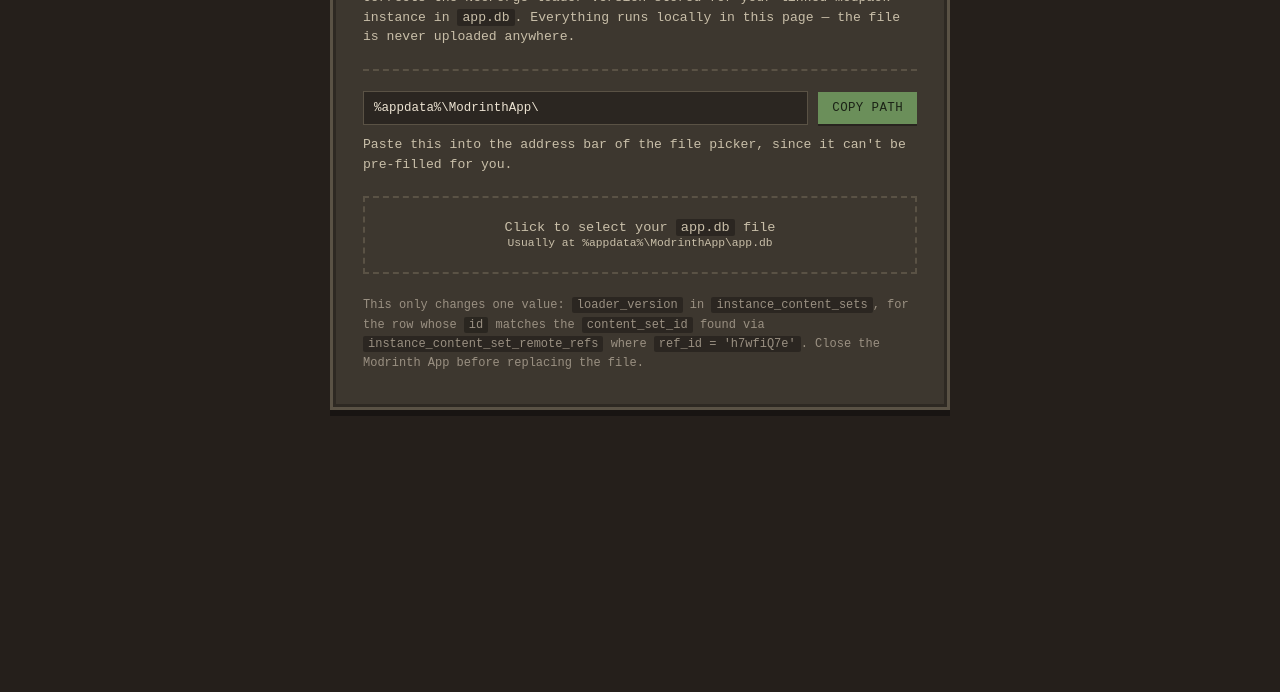
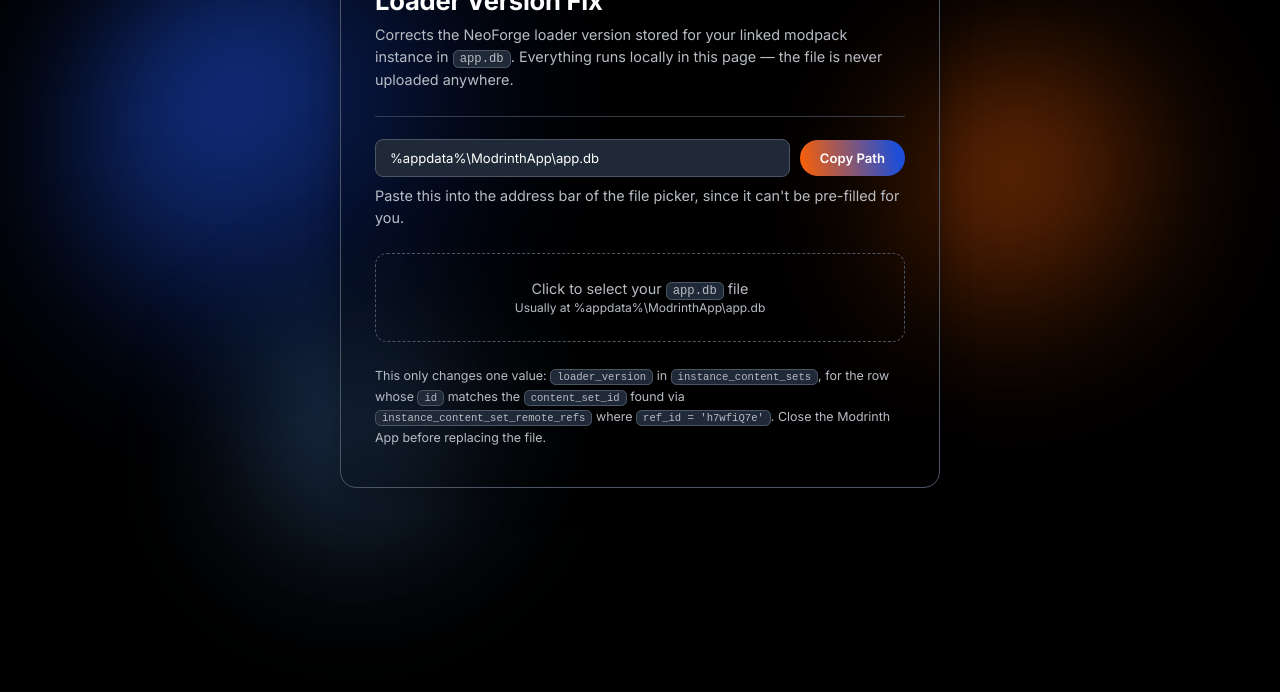
Before and after one commit to MinenMaster/modrinthapp-version-fixer, a plain HTML site: page index.html in a window 1280 px wide. Shown: the part 108-800 px from the top of the page. Drawn offline with nearby package versions, Linux system fonts and the light colour scheme.

Commit message:
Update loader version and improve styling in index.html

```diff
--- a/index.html
+++ b/index.html
@@ -1,78 +1,132 @@
 <!DOCTYPE html>
-<html lang="en">
-<head>
+<html lang="en"><head>
 <meta charset="UTF-8">
-<title>Loader Version Fix</title>
+<title>app.db Loader Version Fix</title>
+<link rel="preconnect" href="https://fonts.googleapis.com">
+<link rel="preconnect" href="https://fonts.gstatic.com" crossorigin="">
+<link href="https://fonts.googleapis.com/css2?family=Inter:wght@400;500;600;700&amp;display=swap" rel="stylesheet">
 <style>
   :root {
-    --bark: #2b2420;
-    --stone: #3d372f;
-    --parchment: #ece3d2;
-    --moss: #6b8f5a;
-    --moss-dark: #55703f;
-    --clay: #a5644a;
-    --error: #b3452f;
-    --line: #5a5245;
+    --ink: #ffffff;
+    --dim: #b8bcc4;
+    --border: #4b5563;
+    --panel: rgba(0,0,0,0.25);
+    --field: #1f2937;
+    --blue: #1d4ed8;
+    --orange: #f55f0a;
+    --grad: linear-gradient(259.53deg, #1d4ed8 8.53%, #f55f0a 96.34%);
   }
 
   * { box-sizing: border-box; }
 
+  html, body {
+    margin: 0;
+    min-height: 100vh;
+    background: #000;
+    color: var(--ink);
+    font-family: 'Inter', ui-sans-serif, system-ui, -apple-system, sans-serif;
+    overflow-x: hidden;
+  }
+
   body {
-    margin: 0;
-    padding: 40px 20px;
-    background: var(--bark);
-    background-image:
-      linear-gradient(180deg, rgba(0,0,0,0.15), rgba(0,0,0,0.15));
-    color: var(--parchment);
-    font-family: 'Courier New', ui-monospace, monospace;
     display: flex;
     justify-content: center;
+    align-items: flex-start;
+    padding: 60px 20px;
+    position: relative;
   }
 
+  .glow-container {
+    position: fixed;
+    inset: 0;
+    z-index: 0;
+    overflow: hidden;
+    pointer-events: none;
+  }
+  .ball {
+    position: absolute;
+    width: 480px;
+    height: 480px;
+    border-radius: 50%;
+    filter: blur(75px);
+    opacity: 0.75;
+    background: radial-gradient(circle at 30% 30%, var(--blue), transparent 70%);
+    top: 5%;
+    left: 5%;
+    animation: drift1 90s ease-in-out infinite;
+  }
+  .ball:nth-child(2) {
+    width: 320px;
+    height: 320px;
+    background: radial-gradient(circle at 30% 30%, var(--orange), transparent 70%);
+    top: 20%;
+    left: 70%;
+    opacity: 0.65;
+    animation: drift2 70s ease-in-out infinite;
+  }
+  .ball:nth-child(3) {
+    width: 260px;
+    height: 260px;
+    background: radial-gradient(circle at 30% 30%, #60a5fa, transparent 70%);
+    top: 55%;
+    left: 20%;
+    opacity: 0.55;
+    animation: drift3 100s ease-in-out infinite;
+  }
+  @keyframes drift1 { 0%,100% { transform: translate(0,0); } 50% { transform: translate(120px, 80px); } }
+  @keyframes drift2 { 0%,100% { transform: translate(0,0); } 50% { transform: translate(-100px, 60px); } }
+  @keyframes drift3 { 0%,100% { transform: translate(0,0); } 50% { transform: translate(80px, -60px); } }
+
   .panel {
+    position: relative;
+    z-index: 1;
     width: 100%;
-    max-width: 620px;
-    background: var(--stone);
-    border: 3px solid var(--line);
-    box-shadow: inset 0 0 0 3px rgba(0,0,0,0.25), 0 6px 0 rgba(0,0,0,0.35);
-    padding: 28px 30px 34px;
+    max-width: 600px;
+    background: var(--panel);
+    backdrop-filter: blur(14px);
+    -webkit-backdrop-filter: blur(14px);
+    border: 1px solid var(--border);
+    border-radius: 1rem;
+    box-shadow: 0 10px 30px rgba(0,0,0,0.35);
+    padding: 32px 34px 38px;
   }
 
   h1 {
-    font-size: 1.15rem;
-    letter-spacing: 0.03em;
-    text-transform: uppercase;
-    margin: 0 0 4px;
-    color: var(--moss);
+    font-size: 1.6rem;
+    font-weight: 700;
+    margin: 0 0 8px;
+    letter-spacing: -0.01em;
   }
 
   .sub {
-    font-size: 0.82rem;
-    color: #c9bfa9;
-    margin: 0 0 22px;
-    line-height: 1.5;
+    font-size: 0.9rem;
+    color: var(--dim);
+    margin: 0 0 24px;
+    line-height: 1.55;
   }
 
   .rule {
     border: none;
-    border-top: 2px dashed var(--line);
-    margin: 20px 0;
+    border-top: 1px solid var(--border);
+    margin: 22px 0;
+    opacity: 0.7;
   }
 
   .copy-row {
     display: flex;
     align-items: center;
     gap: 10px;
-    margin-bottom: 14px;
+    margin-bottom: 12px;
   }
 
   .copy-path {
     flex: 1;
-    background: rgba(0,0,0,0.3);
-    border: 1px solid var(--line);
-    padding: 9px 10px;
-    font-size: 0.78rem;
-    color: var(--parchment);
+    background: var(--field);
+    border: 1px solid var(--border);
+    border-radius: 0.5rem;
+    padding: 10px 14px;
+    font-size: 0.82rem;
+    color: var(--ink);
     overflow-x: auto;
     white-space: nowrap;
   }
@@ -81,101 +135,119 @@
     flex: 0 0 auto;
     width: auto;
     margin: 0;
-    padding: 9px 14px;
-    font-size: 0.78rem;
-    background: var(--moss);
-    color: #1c2417;
-    box-shadow: 0 2px 0 rgba(0,0,0,0.35);
+    padding: 10px 20px;
+    font-size: 0.82rem;
+    font-weight: 600;
+    border-radius: 999px;
+    background: var(--grad);
+    color: #fff;
+    box-shadow: none;
   }
-  .copy-btn:hover { background: var(--moss-dark); }
-  .copy-btn:active { transform: translateY(1px); box-shadow: 0 1px 0 rgba(0,0,0,0.35); }
-  .copy-btn.copied { background: var(--clay); color: #2b1b13; }
+  .copy-btn:hover { filter: brightness(1.08); }
+  .copy-btn:active { transform: scale(0.98); }
+  .copy-btn.copied { background: #16a34a; }
 
   label.dropzone {
     display: block;
-    border: 2px dashed var(--line);
-    padding: 22px;
+    border: 1.5px dashed var(--border);
+    border-radius: 0.75rem;
+    padding: 26px;
     text-align: center;
     cursor: pointer;
-    font-size: 0.85rem;
-    color: #c9bfa9;
-    transition: border-color 0.15s, color 0.15s;
+    font-size: 0.9rem;
+    color: var(--dim);
+    transition: border-color 0.2s, color 0.2s, background 0.2s;
   }
-  label.dropzone:hover { border-color: var(--moss); color: var(--parchment); }
+  label.dropzone:hover {
+    border-color: var(--blue);
+    color: var(--ink);
+    background: rgba(29,78,216,0.08);
+  }
   input[type="file"] { display: none; }
 
   .step {
     display: none;
-    margin-top: 20px;
+    margin-top: 22px;
   }
   .step.active { display: block; }
 
   .row {
     display: flex;
     justify-content: space-between;
+    align-items: center;
     gap: 12px;
-    padding: 8px 0;
-    border-bottom: 1px solid var(--line);
-    font-size: 0.85rem;
+    padding: 10px 0;
+    border-bottom: 1px solid var(--border);
+    font-size: 0.88rem;
   }
-  .row span:first-child { color: #c9bfa9; }
-  .row span:last-child { text-align: right; }
+  .row span:first-child { color: var(--dim); }
+  .row span:last-child { text-align: right; font-weight: 500; }
 
   .badge {
-    padding: 2px 8px;
-    border-radius: 2px;
-    font-weight: bold;
+    padding: 3px 12px;
+    border-radius: 999px;
+    font-weight: 600;
+    font-size: 0.8rem;
+    color: #fff;
   }
-  .badge.old { background: var(--error); color: white; }
-  .badge.new { background: var(--moss-dark); color: white; }
+  .badge.old { background: #7f1d1d; }
+  .badge.new { background: linear-gradient(259.53deg, #1d4ed8 8.53%, #16a34a 96.34%); }
 
   button {
     font-family: inherit;
-    font-size: 0.85rem;
-    text-transform: uppercase;
-    letter-spacing: 0.03em;
-    padding: 12px 18px;
+    font-size: 0.9rem;
+    font-weight: 600;
+    padding: 12px 20px;
     border: none;
-    box-shadow: 0 3px 0 rgba(0,0,0,0.35);
+    border-radius: 999px;
     cursor: pointer;
     width: 100%;
-    margin-top: 18px;
-    transition: transform 0.05s;
+    margin-top: 20px;
+    transition: transform 0.15s, filter 0.15s;
   }
-  button:active { transform: translateY(2px); box-shadow: 0 1px 0 rgba(0,0,0,0.35); }
-  button:disabled { opacity: 0.5; cursor: not-allowed; }
+  button:active { transform: scale(0.99); }
+  button:disabled { opacity: 0.45; cursor: not-allowed; }
 
-  .btn-primary { background: var(--moss); color: #1c2417; }
-  .btn-primary:hover:not(:disabled) { background: var(--moss-dark); }
+  .btn-primary { background: var(--grad); color: #fff; }
+  .btn-primary:hover:not(:disabled) { filter: brightness(1.08); }
 
-  .btn-clay { background: var(--clay); color: #2b1b13; }
-  .btn-clay:hover:not(:disabled) { background: #8f5340; }
+  .btn-clay { background: var(--grad); color: #fff; }
+  .btn-clay:hover:not(:disabled) { filter: brightness(1.08); }
 
   .msg {
-    margin-top: 14px;
-    font-size: 0.82rem;
-    line-height: 1.5;
-    padding: 10px 12px;
-    border-left: 3px solid var(--moss);
-    background: rgba(0,0,0,0.15);
+    margin-top: 16px;
+    font-size: 0.85rem;
+    line-height: 1.55;
+    padding: 12px 14px;
+    border-radius: 0.75rem;
+    border: 1px solid var(--border);
+    background: rgba(29,78,216,0.1);
   }
-  .msg.error { border-left-color: var(--error); }
+  .msg.error { border-color: #b91c1c; background: rgba(185,28,28,0.12); }
 
   .note {
-    font-size: 0.75rem;
-    color: #9a9082;
-    margin-top: 22px;
-    line-height: 1.6;
+    font-size: 0.78rem;
+    color: var(--dim);
+    margin-top: 24px;
+    line-height: 1.65;
   }
 
   code {
-    background: rgba(0,0,0,0.3);
-    padding: 1px 5px;
-    border-radius: 2px;
+    background: var(--field);
+    border: 1px solid var(--border);
+    padding: 1px 6px;
+    border-radius: 0.35rem;
+    font-size: 0.85em;
   }
 </style>
 </head>
 <body>
+
+<div class="glow-container">
+  <div class="ball"></div>
+  <div class="ball"></div>
+  <div class="ball"></div>
+</div>
 
 <div class="panel">
   <h1>Loader Version Fix</h1>
@@ -189,7 +261,7 @@
   <!-- Step 1: load file -->
   <div class="step active" id="step-load">
     <div class="copy-row">
-      <div class="copy-path" id="pathText">%appdata%\ModrinthApp\</div>
+      <div class="copy-path" id="pathText">%appdata%\ModrinthApp\app.db</div>
       <button class="copy-btn" id="copyPathBtn" type="button">Copy Path</button>
     </div>
     <p class="sub" style="margin-top:-4px;">
@@ -355,6 +427,5 @@ downloadBtn.addEventListener('click', () => {
   URL.revokeObjectURL(url);
 });
 </script>
-
 </body>
 </html>
```
